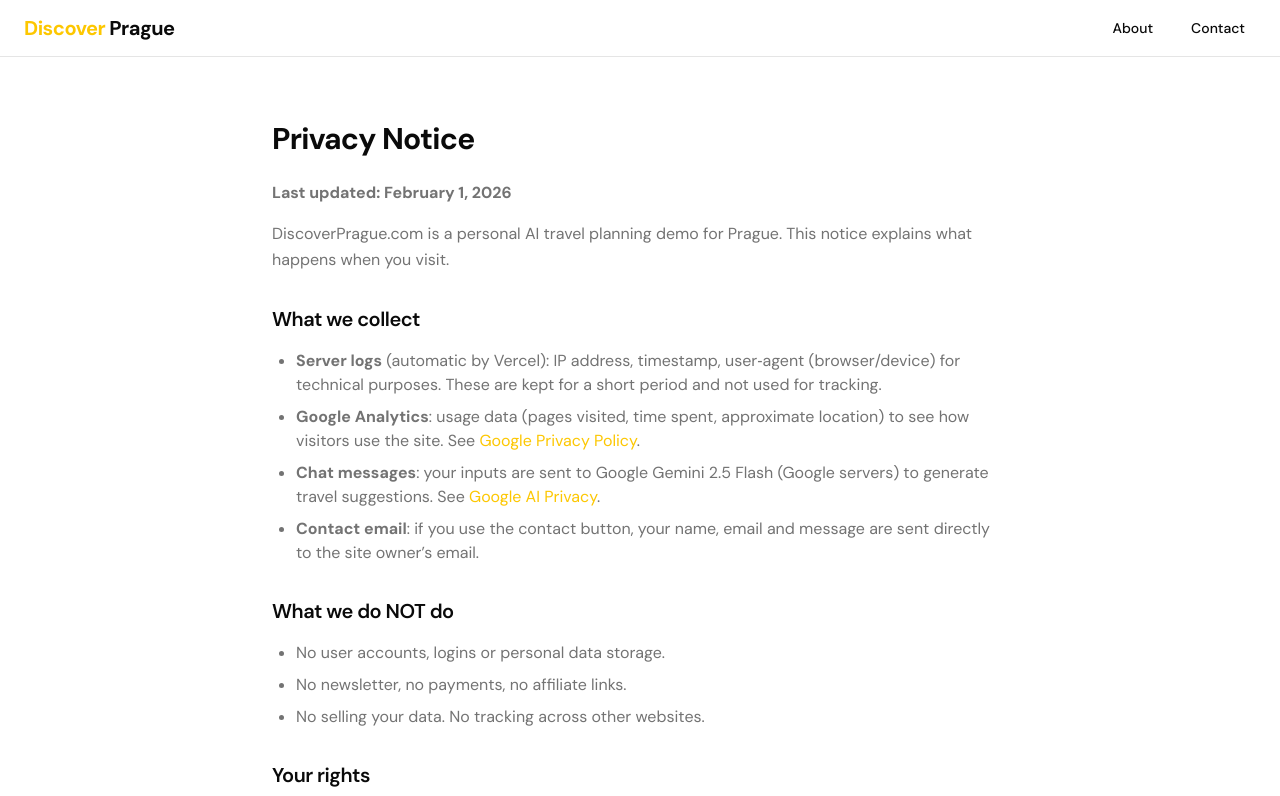
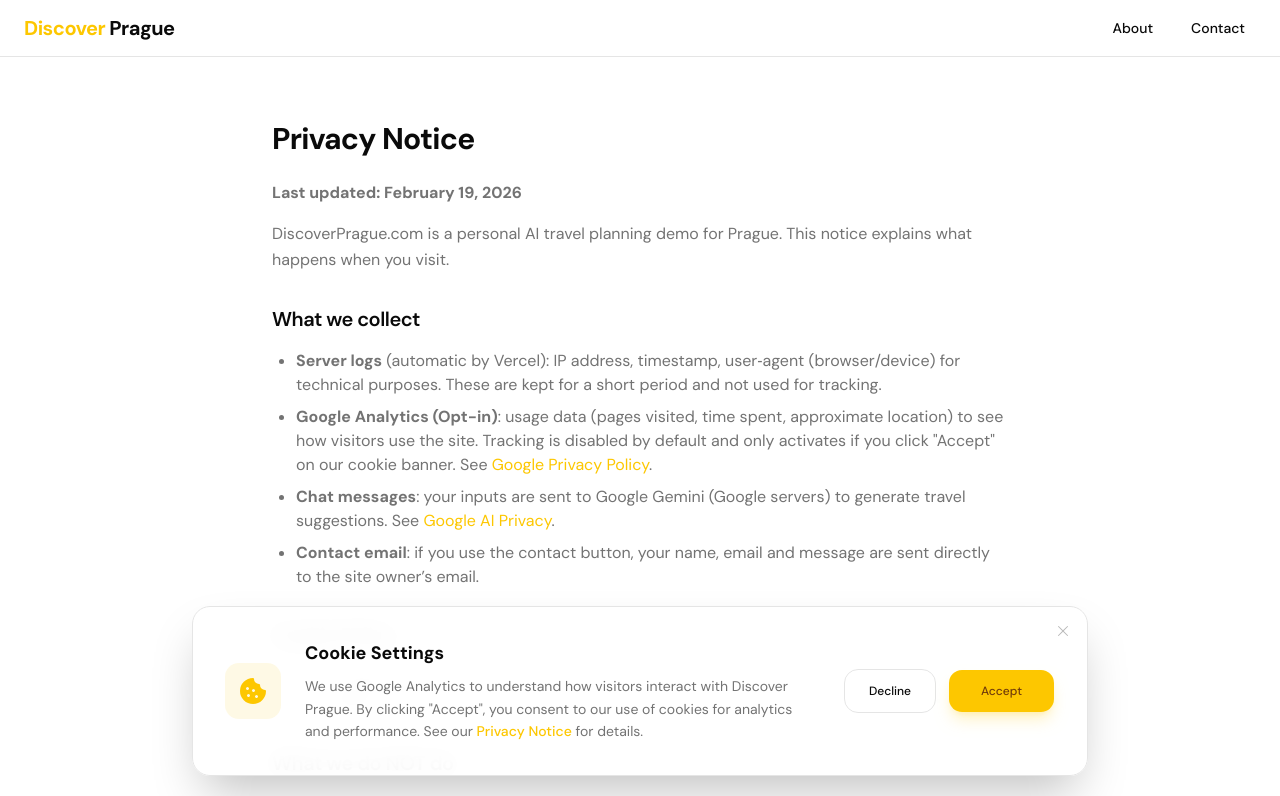
Before and after one commit to InDPeduMedu/discover-prag, a Next.js app: page /privacy-notice in a window 1280 px wide. Shown: the top 796 px of the page. Built offline with nearby package versions, Linux system fonts and the light colour scheme.

Commit message:
feat: implement cookie consent banner and update privacy policy

```diff
--- a/app/disclaimer-terms/page.tsx
+++ b/app/disclaimer-terms/page.tsx
@@ -40,6 +40,11 @@ export default function DisclaimerPage() {
 
                     <h3 className="text-xl font-semibold tracking-tight mt-8 mb-4">Governing law</h3>
                     <p className="text-muted-foreground leading-relaxed mb-6">Serbian law applies. Serbian courts have jurisdiction.</p>
+
+                    <h3 className="text-xl font-semibold tracking-tight mt-8 mb-4">Privacy</h3>
+                    <p className="text-muted-foreground leading-relaxed mb-6">
+                        For information about how we handle your data and cookies, please see our <a href="/privacy-notice" className="text-primary hover:underline underline-offset-4 font-medium">Privacy Notice</a>.
+                    </p>
                 </article>
             </main>
             <Footer />
--- a/app/layout.tsx
+++ b/app/layout.tsx
@@ -4,6 +4,8 @@ import { GoogleAnalytics } from "@next/third-parties/google";
 import "./globals.css";
 import { ContactProvider } from "@/context/contact-context";
 import { ContactModal } from "@/components/contact-modal";
+import { CookieConsent } from "@/components/ui/cookie-consent";
+import Script from "next/script";
 
 const dmSans = DM_Sans({ subsets: ['latin'], variable: '--font-sans' });
 
@@ -68,9 +70,35 @@ export default function RootLayout({
       <body
         className={`${geistSans.variable} ${geistMono.variable} antialiased`}
       >
+        <Script id="google-consent-mode" strategy="beforeInteractive">
+          {`
+            window.dataLayer = window.dataLayer || [];
+            function gtag(){dataLayer.push(arguments);}
+
+            // Initialize consent with a default state of 'denied'
+            if (!localStorage.getItem('cookie-consent')) {
+              gtag('consent', 'default', {
+                'ad_storage': 'denied',
+                'ad_user_data': 'denied',
+                'ad_personalization': 'denied',
+                'analytics_storage': 'denied'
+              });
+            } else {
+              const consent = localStorage.getItem('cookie-consent');
+              const value = consent === 'accepted' ? 'granted' : 'denied';
+              gtag('consent', 'default', {
+                'ad_storage': value,
+                'ad_user_data': value,
+                'ad_personalization': value,
+                'analytics_storage': value
+              });
+            }
+          `}
+        </Script>
         <ContactProvider>
           {children}
           <ContactModal />
+          <CookieConsent />
         </ContactProvider>
       </body>
       <GoogleAnalytics gaId={process.env.NEXT_PUBLIC_GOOGLE_ANALYTICS || ""} />
--- a/app/privacy-notice/page.tsx
+++ b/app/privacy-notice/page.tsx
@@ -13,16 +13,21 @@ export default function PrivacyPage() {
             <main className="flex-1 container mx-auto max-w-3xl px-4 py-8 md:py-16">
                 <article className="max-w-none">
                     <h2 className="text-3xl font-bold tracking-tight mb-6">Privacy Notice</h2>
-                    <p className="text-muted-foreground mb-4"><strong>Last updated: February 1, 2026</strong></p>
+                    <p className="text-muted-foreground mb-4"><strong>Last updated: February 19, 2026</strong></p>
                     <p className="text-muted-foreground leading-relaxed mb-8">DiscoverPrague.com is a personal AI travel planning demo for Prague. This notice explains what happens when you visit.</p>
 
                     <h3 className="text-xl font-semibold tracking-tight mt-8 mb-4">What we collect</h3>
                     <ul className="list-disc pl-6 space-y-2 mb-6 text-muted-foreground">
                         <li><strong>Server logs</strong> (automatic by Vercel): IP address, timestamp, user‑agent (browser/device) for technical purposes. These are kept for a short period and not used for tracking.</li>
-                        <li><strong>Google Analytics</strong>: usage data (pages visited, time spent, approximate location) to see how visitors use the site. See <a href="https://policies.google.com/privacy" target="_blank" rel="noopener noreferrer" className="text-primary hover:underline underline-offset-4">Google Privacy Policy</a>.</li>
-                        <li><strong>Chat messages</strong>: your inputs are sent to Google Gemini 2.5 Flash (Google servers) to generate travel suggestions. See <a href="https://ai.google/responsibility/principles/" target="_blank" rel="noopener noreferrer" className="text-primary hover:underline underline-offset-4">Google AI Privacy</a>.</li>
+                        <li><strong>Google Analytics (Opt-in)</strong>: usage data (pages visited, time spent, approximate location) to see how visitors use the site. Tracking is disabled by default and only activates if you click &quot;Accept&quot; on our cookie banner. See <a href="https://policies.google.com/privacy" target="_blank" rel="noopener noreferrer" className="text-primary hover:underline underline-offset-4">Google Privacy Policy</a>.</li>
+                        <li><strong>Chat messages</strong>: your inputs are sent to Google Gemini (Google servers) to generate travel suggestions. See <a href="https://ai.google/responsibility/principles/" target="_blank" rel="noopener noreferrer" className="text-primary hover:underline underline-offset-4">Google AI Privacy</a>.</li>
                         <li><strong>Contact email</strong>: if you use the contact button, your name, email and message are sent directly to the site owner’s email.</li>
                     </ul>
+
+                    <h3 className="text-xl font-semibold tracking-tight mt-8 mb-4">Cookie Policy</h3>
+                    <p className="text-muted-foreground leading-relaxed mb-6">
+                        We use Google Analytics cookies to improve our site. You can choose to accept or decline tracking. If you change your mind, you can clear your browser cookies to see the consent banner again.
+                    </p>
 
                     <h3 className="text-xl font-semibold tracking-tight mt-8 mb-4">What we do NOT do</h3>
                     <ul className="list-disc pl-6 space-y-2 mb-6 text-muted-foreground">
--- /dev/null
+++ b/components/ui/cookie-consent.tsx
@@ -0,0 +1,88 @@
+"use client";
+
+import { useState, useEffect } from "react";
+import { Button } from "@/components/ui/button";
+import { cn } from "@/lib/utils";
+import { Cookie, X } from "@phosphor-icons/react";
+
+export function CookieConsent() {
+    const [isVisible, setIsVisible] = useState(false);
+
+    useEffect(() => {
+        const consent = localStorage.getItem("cookie-consent");
+        if (!consent) {
+            setIsVisible(true);
+        }
+    }, []);
+
+    const handleAccept = () => {
+        localStorage.setItem("cookie-consent", "accepted");
+        updateConsent("granted");
+        setIsVisible(false);
+    };
+
+    const handleDecline = () => {
+        localStorage.setItem("cookie-consent", "declined");
+        updateConsent("denied");
+        setIsVisible(false);
+    };
+
+    const updateConsent = (value: "granted" | "denied") => {
+        if (typeof window !== "undefined" && (window as any).gtag) {
+            (window as any).gtag("consent", "update", {
+                ad_storage: value,
+                analytics_storage: value,
+                ad_user_data: value,
+                ad_personalization: value,
+            });
+        }
+    };
+
+    if (!isVisible) return null;
+
+    return (
+        <div className="fixed bottom-0 left-0 right-0 z-50 p-4 md:p-6 animate-in slide-in-from-bottom-full duration-500">
+            <div className="max-w-4xl mx-auto bg-background/95 backdrop-blur-md border border-border shadow-2xl rounded-2xl p-6 md:p-8 flex flex-col md:flex-row items-center gap-6">
+                <div className="bg-primary/10 p-3 rounded-xl hidden md:block">
+                    <Cookie weight="fill" className="h-8 w-8 text-primary" />
+                </div>
+
+                <div className="flex-1 text-center md:text-left">
+                    <h3 className="text-lg font-bold mb-2 flex items-center justify-center md:justify-start gap-2">
+                        <Cookie weight="fill" className="h-5 w-5 text-primary md:hidden" />
+                        Cookie Settings
+                    </h3>
+                    <p className="text-muted-foreground text-sm leading-relaxed">
+                        We use Google Analytics to understand how visitors interact with Discover Prague.
+                        By clicking &quot;Accept&quot;, you consent to our use of cookies for analytics and performance.
+                        See our <a href="/privacy-notice" className="text-primary hover:underline font-medium">Privacy Notice</a> for details.
+                    </p>
+                </div>
+
+                <div className="flex flex-row gap-3 w-full md:w-auto">
+                    <Button
+                        variant="outline"
+                        onClick={handleDecline}
+                        className="flex-1 md:flex-none h-11 px-6 rounded-xl hover:bg-secondary/50"
+                    >
+                        Decline
+                    </Button>
+                    <Button
+                        onClick={handleAccept}
+                        className="flex-1 md:flex-none h-11 px-8 rounded-xl shadow-lg shadow-primary/20"
+                    >
+                        Accept
+                    </Button>
+                </div>
+
+                <button
+                    onClick={() => setIsVisible(false)}
+                    className="absolute top-3 right-3 p-1 text-muted-foreground/50 hover:text-foreground transition-colors"
+                    aria-label="Close"
+                >
+                    <X className="h-4 w-4" />
+                </button>
+            </div>
+        </div>
+    );
+}
```
